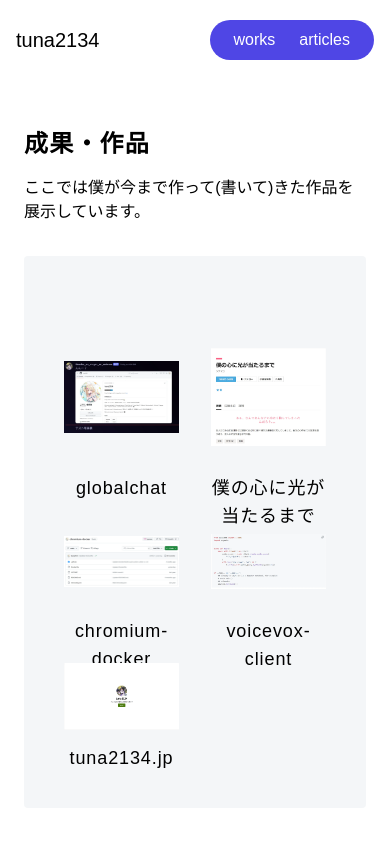
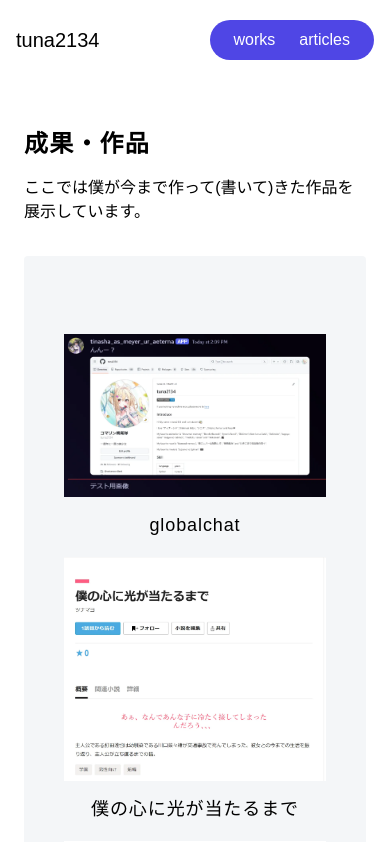
Before and after one commit to tuna2134/website-5th, a Next.js app: page /works in a window 390 px wide. Shown: the top 842 px of the page. Built offline with nearby package versions, Linux system fonts and the light colour scheme; a web font is replaced by a local one.

Commit message:
fix mobile

```diff
--- a/app/(pages)/works/page.tsx
+++ b/app/(pages)/works/page.tsx
@@ -9,7 +9,7 @@ const Page: NextPage = () => {
             <p className="mt-4">
                 ここでは僕が今まで作って(書いて)きた作品を展示しています。
             </p>
-            <div className="mt-8 grid grid-cols-2 rounded bg-slate-400/10 px-6 py-12">
+            <div className="mt-8 grid grid-cols-1 rounded bg-slate-400/10 px-6 py-12 sm:grid-cols-2">
                 {works.map((work, index) => (
                     <div key={index} className="p-4">
                         <Image
--- a/package.json
+++ b/package.json
@@ -9,6 +9,7 @@
     "lint": "next lint"
   },
   "dependencies": {
+    "@headlessui/react": "^2.1.1",
     "framer-motion": "^11.2.12",
     "next": "14.2.4",
     "react": "^18",
```
Also changed, not shown: 1 other file (tests, documents, lock files or other folders).
